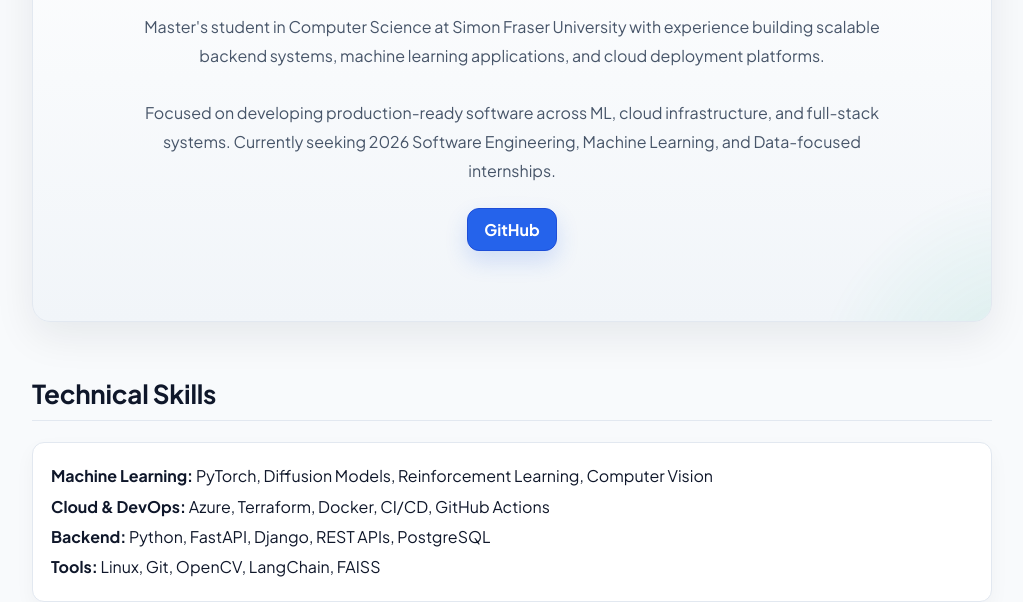
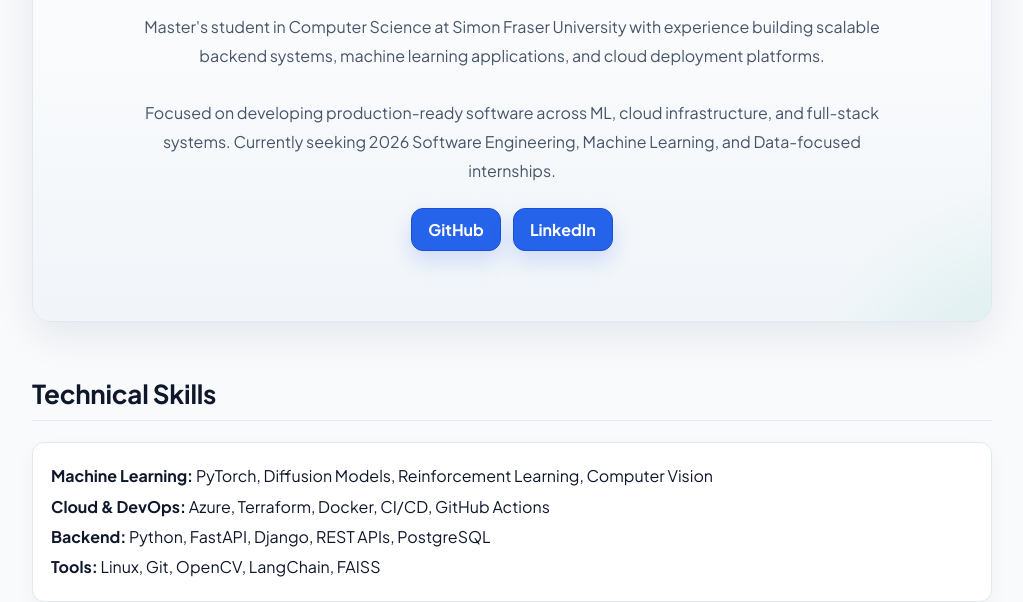
Before and after one commit to lyyyzi/lyyyzi.github.io, a plain HTML site: page index.html in a window 1280 px wide. Shown: the part 226-828 px from the top of the page, without its empty margins (128-1151 px from the left). Drawn offline with Linux system fonts and the light colour scheme.

Commit message:
Update index.html

```diff
--- a/index.html
+++ b/index.html
@@ -218,7 +218,7 @@
 
       <div class="hero-buttons">
         <a class="button" href="https://github.com/lyyyzi" target="_blank" rel="noopener noreferrer">GitHub</a>
-        <!-- <a class="button" href="https://www.linkedin.com/in/yichenglin116/" target="_blank" rel="noopener noreferrer">LinkedIn</a> -->
+        <a class="button" href="https://www.linkedin.com/in/yichenglin116/" target="_blank" rel="noopener noreferrer">LinkedIn</a>
       </div>
     </div>
 
```
